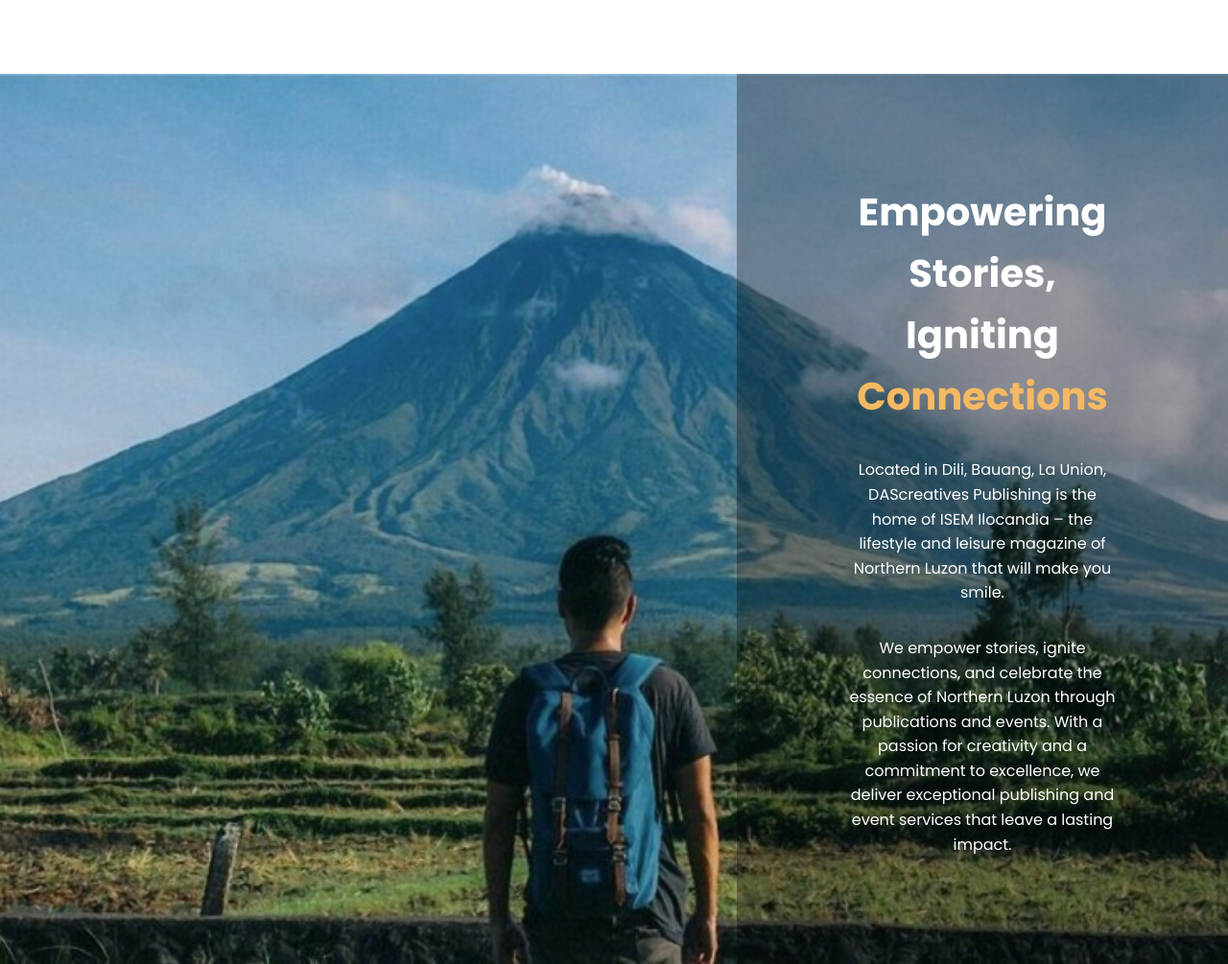
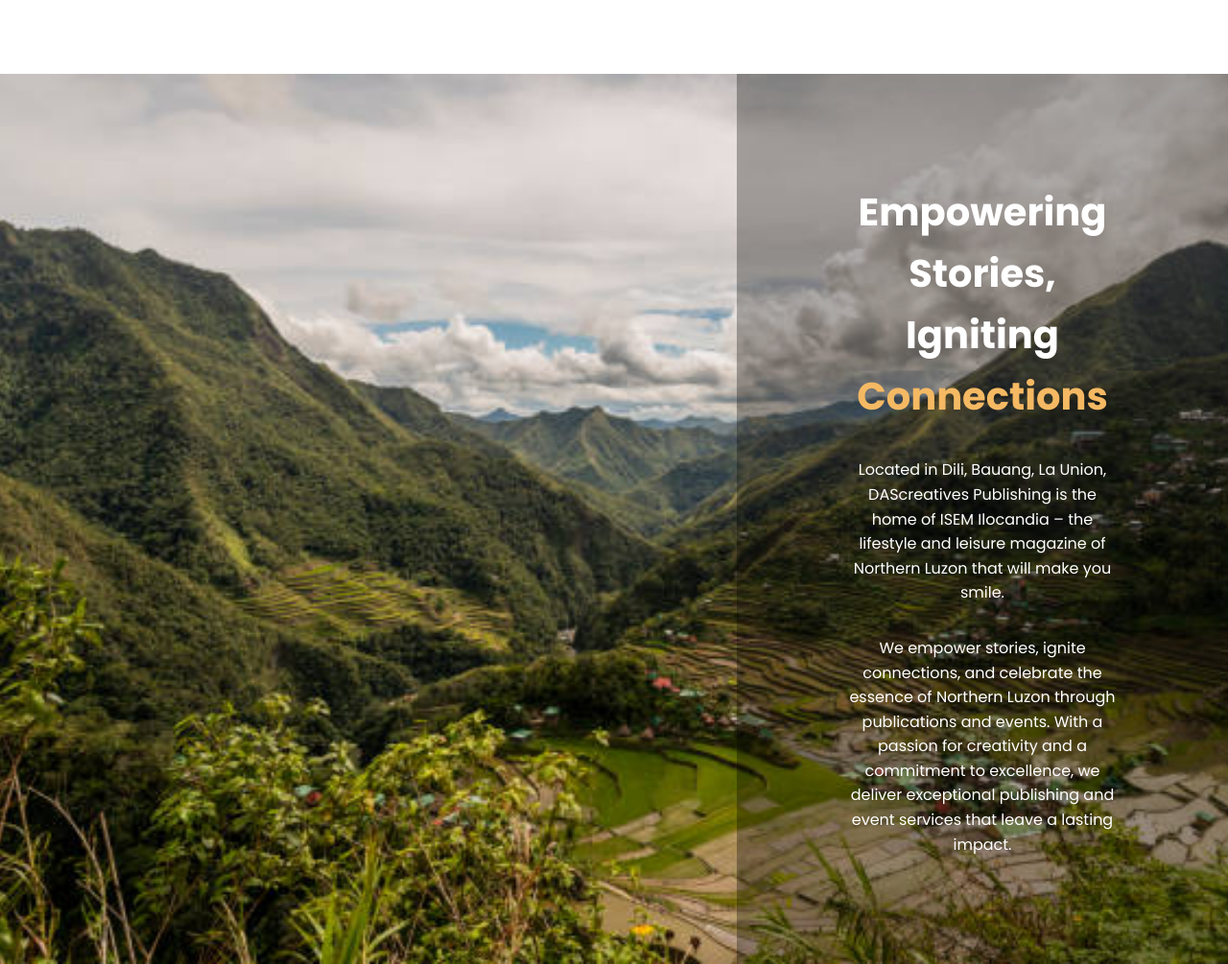
Before and after one commit to Luccharl/webpage-isem, a website built with webpack: page index.html in a window 1280 px wide. Shown: the part 2901-3906 px from the top of the page at 96% size. Built offline with nearby package versions, Linux system fonts and the light colour scheme; files whose address does not match are found by name; a web font is replaced by a local one.

Commit message:
changed feature image

```diff
--- a/css/style.css
+++ b/css/style.css
@@ -155,7 +155,7 @@
   }
 
   .feature {
-    background: url('/img/pic2.jpg') no-repeat center;
+    background: url('/img/1.jpg') no-repeat center;
     background-size: cover;
     display: grid;
     grid-template-columns: 1.5fr 1fr;
```
